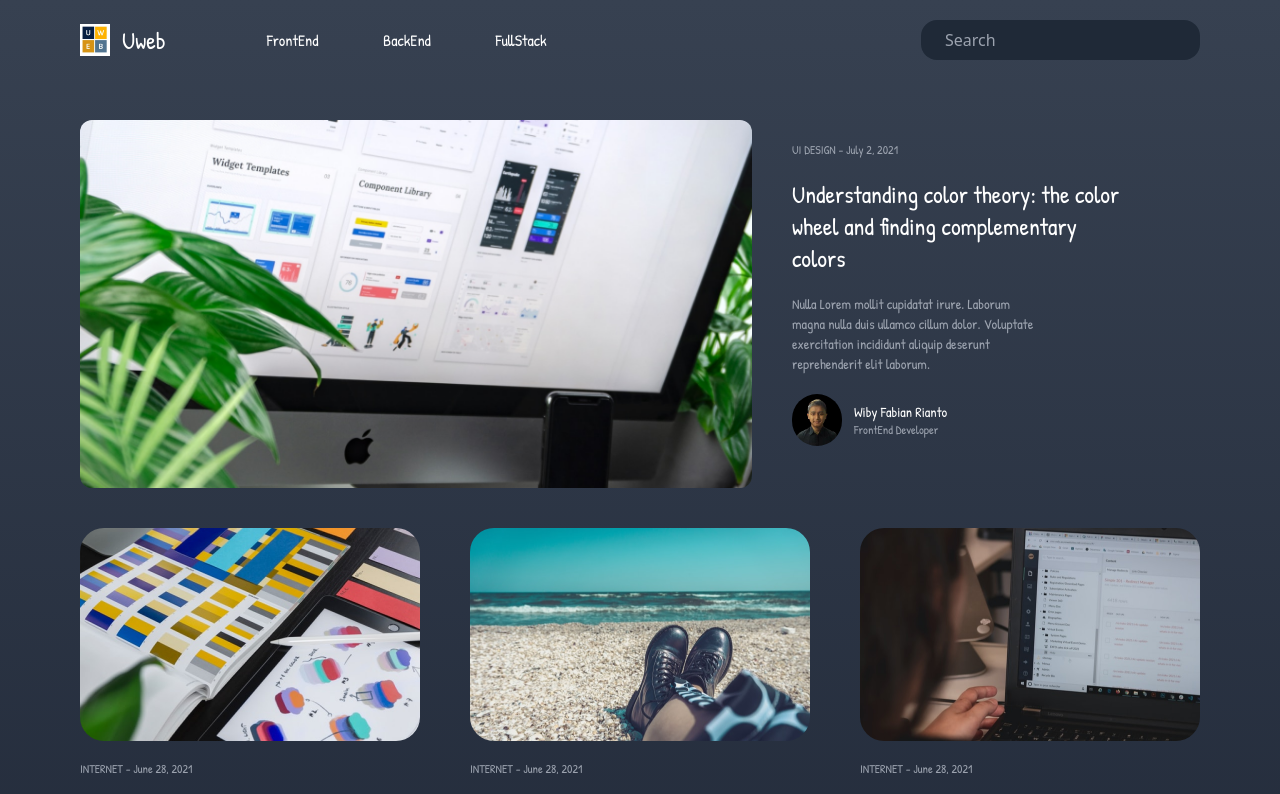
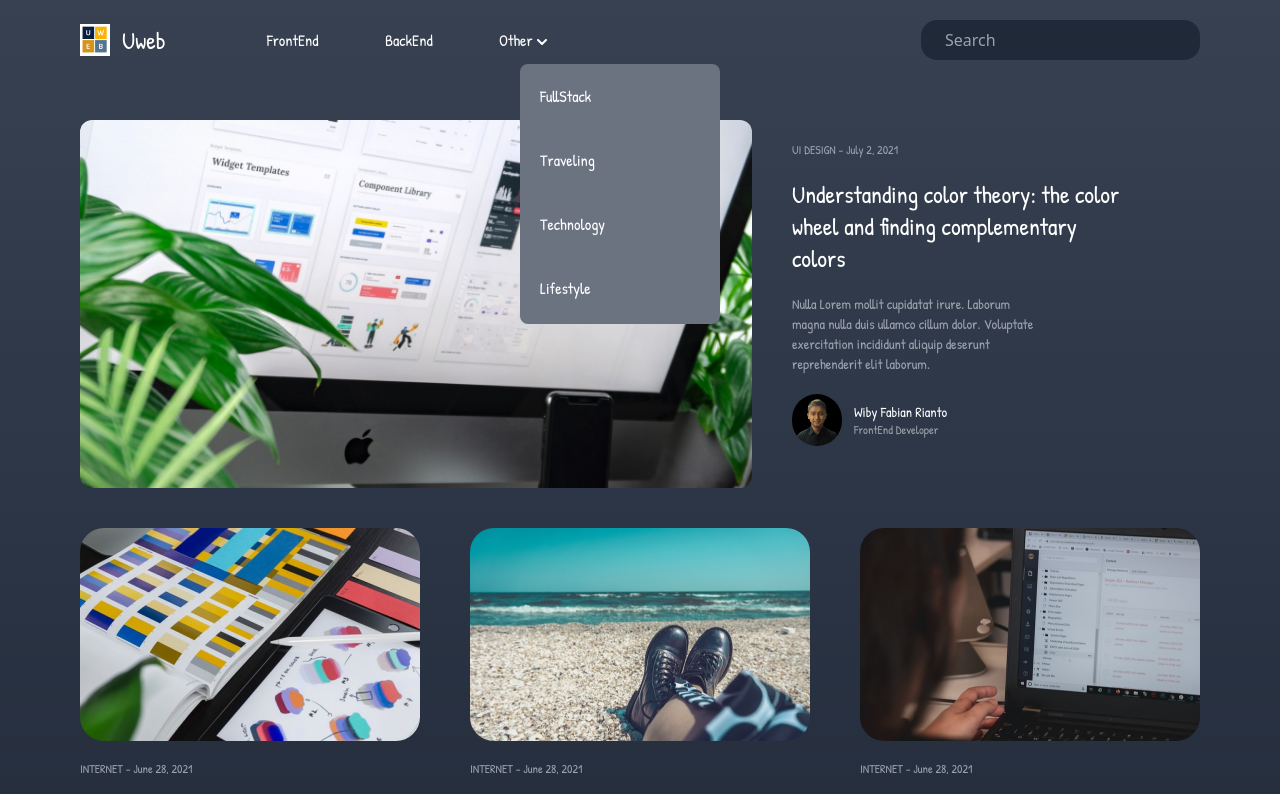
Before and after one commit to WibyFabian08/Uweb_Blog, a React (Create React App) app: page / in a window 1280 px wide. Shown: the top 794 px of the page. Built offline with nearby package versions, Linux system fonts and the light colour scheme.

Commit message:
Add Dropdown Menu

```diff
--- a/src/parts/Header.js
+++ b/src/parts/Header.js
@@ -2,14 +2,18 @@ import React, { useState } from "react";
 import logo from "../assets/icons/uweb.jpg";
 import burger from "../assets/icons/menu.svg";
 import search from "../assets/icons/search.svg";
+import arrow from "../assets/icons/arrow.svg";
 
 import { Link } from "react-router-dom";
 
 const Header = () => {
   const [toggle, setToggle] = useState(false);
   const [toggleSearch, setToggleSearch] = useState(false);
+  const [toggleShow, setToggleShow] = useState(false);
+
   const LEFT = toggle ? -40 : -500;
   const RIGHT = toggleSearch ? 20 : -500;
+  const HEIGHT = toggleShow ? 0 : 260;
 
   function sumbit(e) {
     e.preventDefault();
@@ -21,7 +25,7 @@ const Header = () => {
 
   return (
     <div className="header relative">
-      <div className="w-1/2 flex items-center invisible md:visible">
+      <div className="w-1/2 flex items-center invisible md:visible relative">
         <div className="w-1/3">
           <Link to="/" className="text-white text-2xl flex">
             <img src={logo} width={30} alt="" />
@@ -41,12 +45,43 @@ const Header = () => {
           >
             BackEnd
           </a>
+          <p
+            className="text-white"
+            style={{ cursor: "pointer" }}
+            onClick={() => setToggleShow(!toggleShow)}
+          >
+            Other
+            <img src={arrow} className="inline-block ml-1" alt="" />
+          </p>
+          <div
+            className="bg-gray-500 absolute overflow-hidden rounded-lg flex flex-col top-10 -right-20 transition-all duration-300"
+            style={{ width: 200, height: HEIGHT }}
+          >
             <a
               href="/"
-            className="text-white hover:underline hover:text-green-300"
+              className="text-white hover:underline p-5  hover:text-green-300"
             >
               FullStack
             </a>
+            <a
+              href="/"
+              className="text-white hover:underline p-5  hover:text-green-300"
+            >
+              Traveling
+            </a>
+            <a
+              href="/"
+              className="text-white hover:underline p-5  hover:text-green-300"
+            >
+              Technology
+            </a>
+            <a
+              href="/"
+              className="text-white hover:underline p-5  hover:text-green-300"
+            >
+              Lifestyle
+            </a>
+          </div>
         </div>
       </div>
       <div className="w-1/2 flex text-right items-center hidden md:block">
@@ -55,7 +90,6 @@ const Header = () => {
             type="text"
             placeholder="Search"
             className="outline-none px-6 py-2 text-white rounded-2xl bg-gray-800"
-
           />
         </form>
       </div>
@@ -94,7 +128,7 @@ const Header = () => {
         <div className="ml-auto p-5">
           <img src={burger} onClick={() => setToggle(!toggle)} alt="" />
         </div>
-        <div className="flex flex-col p-5">
+        <div className="flex flex-col p-5 relative h-full">
           <a
             href="/"
             className="text-white hover:underline mb-10 hover:text-green-300"
@@ -107,12 +141,42 @@ const Header = () => {
           >
             BackEnd
           </a>
+          <p
+            className="text-white mb-10"
+            onClick={() => setToggleShow(!toggleShow)}
+          >
+            Other
+            <img src={arrow} className="inline-block ml-1" alt="" />
+          </p>
+          <div
+            className="bg-gray-300 absolute overflow-hidden rounded-lg flex flex-col top-44 transition-all duration-300"
+            style={{ width: 200, height: HEIGHT }}
+          >
             <a
               href="/"
-            className="text-white hover:underline mb-10 hover:text-green-300"
+              className="text-black hover:underline p-5  hover:text-green-300"
             >
               FullStack
             </a>
+            <a
+              href="/"
+              className="text-black hover:underline p-5  hover:text-green-300"
+            >
+              Traveling
+            </a>
+            <a
+              href="/"
+              className="text-black hover:underline p-5  hover:text-green-300"
+            >
+              Technology
+            </a>
+            <a
+              href="/"
+              className="text-black hover:underline p-5  hover:text-green-300"
+            >
+              Lifestyle
+            </a>
+          </div>
         </div>
       </div>
     </div>
```
Also changed, not shown: src/assets/icons/arrow.svg (added). Lines whose indentation alone changed are shown as unchanged.
